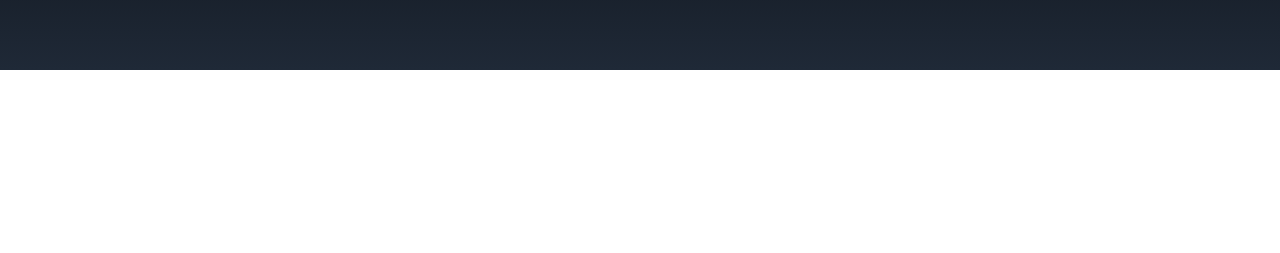
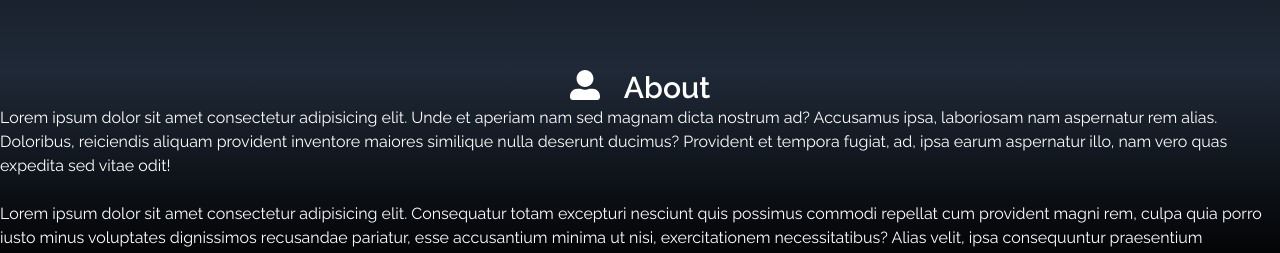
Before and after one commit to vinodkotagiri/my-portfolio-react, a React (Create React App) app: page / in a window 1280 px wide. Shown: the part 730-983 px from the top of the page. Before the commit the page ends 800 px from the top, so only its background shows below. Built offline with nearby package versions, Linux system fonts and the light colour scheme.

Commit message:
Added about initial layout

```diff
--- a/src/App.js
+++ b/src/App.js
@@ -1,4 +1,5 @@
 import React, { Fragment } from 'react'
+import About from './components/about.component'
 import Home from './components/home.component'
 import Navbar from './components/navbar.component'
 import SocialLinks from './components/social-links.component'
@@ -8,8 +9,7 @@ const App = () => {
         <Fragment>
             <Navbar />
             <Home />
-
-
+            <About />
             <SocialLinks />
         </Fragment>
     )
--- /dev/null
+++ b/src/components/about.component.jsx
@@ -0,0 +1,31 @@
+import React from 'react';
+import { FaUserAlt } from 'react-icons/fa';
+const About = () => (
+  <div className='about bg-gradient-to-b from-gray-800 to-black text-white'>
+    <div className='max-w-screen-lg p4 mx-auto flex flex-col justify-center items-center w-full h-full'>
+      <div className='flex flex-row space-x-6'>
+        <FaUserAlt size={30} />
+        <h2 className='text-3xl font-semibold'>About</h2>
+      </div>
+    </div>
+
+    <p>
+      Lorem ipsum dolor sit amet consectetur adipisicing elit. Unde et aperiam
+      nam sed magnam dicta nostrum ad? Accusamus ipsa, laboriosam nam aspernatur
+      rem alias. Doloribus, reiciendis aliquam provident inventore maiores
+      similique nulla deserunt ducimus? Provident et tempora fugiat, ad, ipsa
+      earum aspernatur illo, nam vero quas expedita sed vitae odit!
+    </p>
+    <br />
+    <p>
+      Lorem ipsum dolor sit amet consectetur adipisicing elit. Consequatur totam
+      excepturi nesciunt quis possimus commodi repellat cum provident magni rem,
+      culpa quia porro iusto minus voluptates dignissimos recusandae pariatur,
+      esse accusantium minima ut nisi, exercitationem necessitatibus? Alias
+      velit, ipsa consequuntur praesentium architecto consectetur! Vero rerum
+      fuga sint dolorem qui. Necessitatibus.
+    </p>
+  </div>
+);
+
+export default About;
--- a/src/components/navbar.component.jsx
+++ b/src/components/navbar.component.jsx
@@ -6,7 +6,9 @@ const Navbar = () => {
     <Fragment>
       <div className='flex justify-between items-center w-full h-20 text-white bg-black fixed px-4'>
         <div>
-          <h1 className='p-1 text-5xl ml-2 font-signature text-white'>Vinod</h1>
+          <h1 className='p-1 text-5xl ml-2 font-signature text-white'>
+            Vinod Kotagiri
+          </h1>
         </div>
         <ul className='hidden md:flex '>
           <li className='px-4 uppercase cursor-pointer hover:scale-110 duration-300 hover:text-orange-500'>
```
